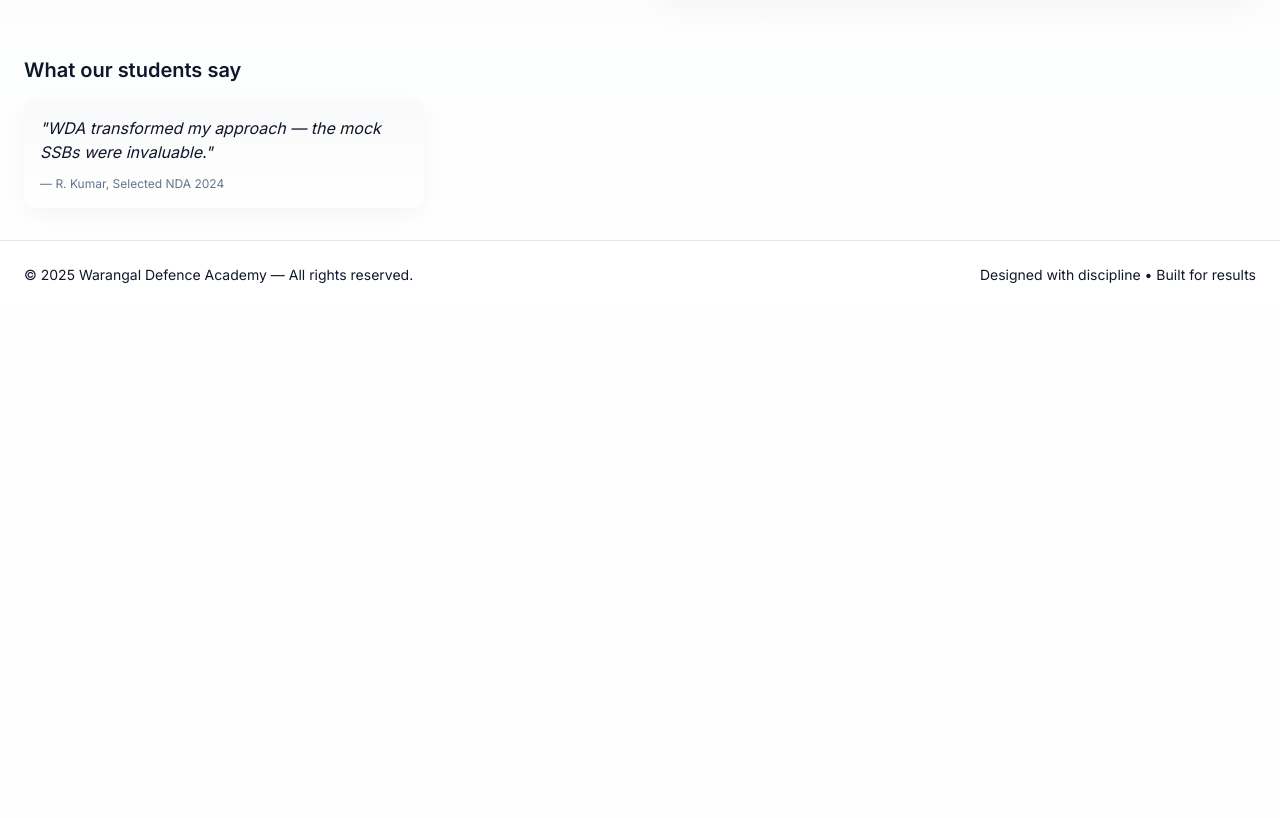
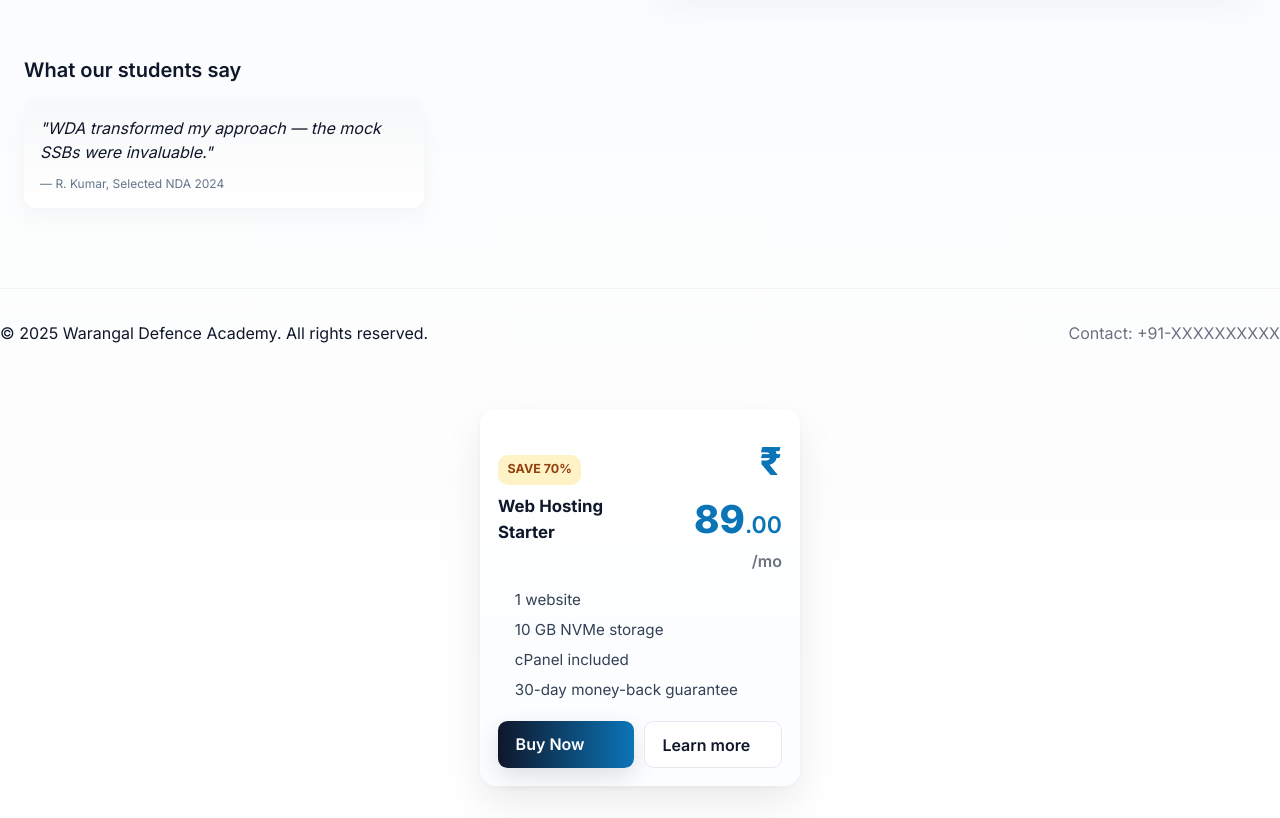
Before and after one commit to Thanish7442/warangal-wda, a Node server app: page / in a window 1280 px wide. Shown: the part 545-1363 px from the top of the page. Before the commit the page ends 828 px from the top, so only its background shows below. Run offline with Node 20, Linux system fonts and the light colour scheme; some libraries are stand-ins or nearby versions.

Commit message:
feat(ui): add animated pricing card and styles

```diff
--- a/public/css/styles.css
+++ b/public/css/styles.css
@@ -73,3 +73,45 @@ body { font-family: 'Inter', system-ui, -apple-system, "Segoe UI", Roboto, "Helv
 .logo.pulse {
   animation: fadeInLogo 1s ease forwards, pulseGlow 5s infinite ease-in-out;
 }
+
+/* Pricing card animation (matches attached design) */
+.pricing-wrap { display:flex; justify-content:center; padding:2rem 0; }
+.pricing-card {
+  width:320px;
+  background: linear-gradient(180deg,#ffffff,#fbfdff);
+  border-radius:16px;
+  padding:18px;
+  box-shadow: 0 18px 40px rgba(2,6,23,0.08), 0 2px 6px rgba(2,6,23,0.04);
+  transition: transform .35s cubic-bezier(.2,.9,.2,1), box-shadow .35s ease;
+  transform-origin: center;
+}
+.pricing-card:hover {
+  transform: translateY(-10px) rotate(-0.5deg) scale(1.02);
+  box-shadow: 0 30px 60px rgba(2,6,23,0.12), 0 6px 18px rgba(2,6,23,0.06);
+}
+.pricing-badge {
+  display:inline-block; background:#fef3c7; color:#92400e; padding:.35rem .6rem; border-radius:10px; font-weight:700; font-size:.78rem;
+}
+.pricing-title { font-weight:700; margin-top:.6rem; font-size:1.05rem; color:#0f172a; }
+.pricing-price { font-size:2.4rem; font-weight:800; color:#0b74b7; margin-top:.4rem; }
+.pricing-price small { font-size:1rem; color:#6b7280; font-weight:600; display:block; }
+.pricing-features { margin-top:1rem; color:#334155; font-size:.95rem; }
+.pricing-features li { margin: .45rem 0; }
+.pricing-cta { margin-top:1.25rem; display:flex; gap:.6rem; }
+.pricing-cta .btn { flex:1; }
+
+/* subtle entrance animation */
+@keyframes cardEnter {
+  from { opacity:0; transform: translateY(20px) scale(.98); }
+  to { opacity:1; transform: translateY(0) scale(1); }
+}
+.pricing-card { animation: cardEnter .6s cubic-bezier(.2,.9,.2,1) both; }
+
+@media (max-width: 480px) {
+  .pricing-card { width:100%; padding:14px; }
+  .pricing-wrap { padding:1rem; }
+}
+
+@media (prefers-reduced-motion: reduce) {
+  .pricing-card, .logo.pulse { animation: none !important; transition: none !important; }
+}
--- a/views/partials/footer.ejs
+++ b/views/partials/footer.ejs
@@ -1,12 +1,51 @@
-  </main>
+  </main> <!-- end main -->
 
-  <footer class="bg-white border-t">
-    <div class="container mx-auto px-6 py-6 flex flex-col md:flex-row items-center justify-between gap-4">
-      <div class="text-sm">© <%= new Date().getFullYear() %> Warangal Defence Academy — All rights reserved.</div>
-      <div class="text-sm">Designed with discipline • Built for results</div>
+  <!-- site footer -->
+  <footer class="site-footer" role="contentinfo" style="padding:2rem 0; border-top:1px solid rgba(0,0,0,0.04); margin-top:3rem;">
+    <div class="container" style="display:flex;justify-content:space-between;align-items:center;gap:1rem;flex-wrap:wrap;">
+      <div>© <%= new Date().getFullYear() %> Warangal Defence Academy. All rights reserved.</div>
+      <div style="color:#6b7280">Contact: +91-XXXXXXXXXX</div>
     </div>
   </footer>
 
-  <script src="/js/main.js"></script>
+  <!-- Animated pricing card (example) -->
+  <div class="pricing-wrap">
+    <div class="pricing-card">
+      <div class="flex items-center justify-between">
+        <div>
+          <span class="pricing-badge">SAVE 70%</span>
+          <div class="pricing-title">Web Hosting Starter</div>
+        </div>
+        <div class="text-right">
+          <div class="pricing-price">₹ 89<span style="font-size:0.6em;font-weight:600">.00</span><small>/mo</small></div>
+        </div>
+      </div>
+
+      <div class="pricing-features">
+        <ul style="padding-left:1.05rem;margin-top:.6rem;">
+          <li>1 website</li>
+          <li>10 GB NVMe storage</li>
+          <li>cPanel included</li>
+          <li>30-day money-back guarantee</li>
+        </ul>
+      </div>
+
+      <div class="pricing-cta">
+        <a href="/contact" class="btn btn-primary">Buy Now</a>
+        <a href="/about" class="btn btn-ghost">Learn more</a>
+      </div>
+    </div>
+  </div>
+
+  <!-- Your global scripts -->
+  <script src="/js/main.js" defer></script>
+
+  <!-- Brochures carousel JS -->
+  <script src="/js/brochures-carousel.js" defer></script>
+
+
+  <!-- If you still have the tilt/reveal script (optional) -->
+  <script src="/js/brochures.js" defer></script>
+
 </body>
 </html>
```
